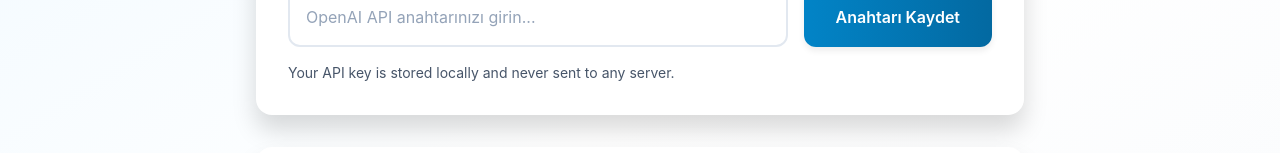
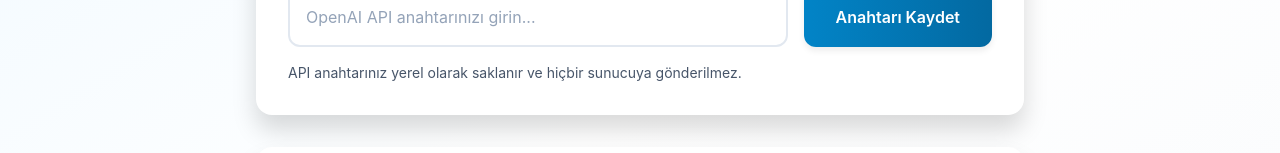
Before and after one commit to pitonworks/basarikocu, a React (Create React App) app in the folder frontend/: page / in a window 1280 px wide. Shown: the part 293-446 px from the top of the page. Built offline with nearby package versions, Linux system fonts and the light colour scheme.

Commit message:
auto-commit for 4ecbf80b-d2e7-4b99-8bf5-845a0c8fcca9

```diff
--- a/frontend/src/App.js
+++ b/frontend/src/App.js
@@ -252,7 +252,7 @@ Note: Use markdown formatting for emphasis (*italic*) and **bold** text. Keep re
                 </button>
               </div>
               <p className="mt-4 text-sm text-secondary-600">
-                Your API key is stored locally and never sent to any server.
+                API anahtarınız yerel olarak saklanır ve hiçbir sunucuya gönderilmez.
               </p>
             </div>
           ) : (
```
